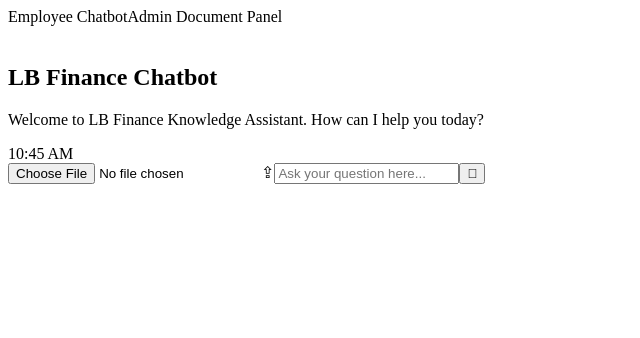
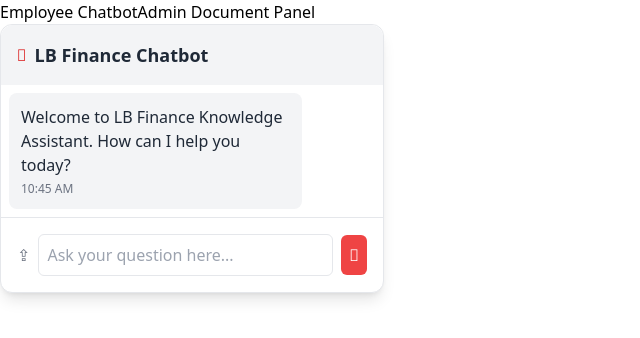
Before and after one commit to LuwinWickramasinghe/RAG-Front-End, an Angular app in the folder RAG_LB/: page /employee-chatbot in a window 1280 px wide. Shown: the top 338 px of the page, without its empty margins (0-640 px from the left). Built offline with nearby package versions, Linux system fonts and the light colour scheme.

Commit message:
Initialize the tailwind css

```diff
--- a/RAG_LB/package.json
+++ b/RAG_LB/package.json
@@ -27,12 +27,15 @@
     "@angular/cli": "^19.0.6",
     "@angular/compiler-cli": "^19.0.0",
     "@types/jasmine": "~5.1.0",
+    "autoprefixer": "^10.4.20",
     "jasmine-core": "~5.4.0",
     "karma": "~6.4.0",
     "karma-chrome-launcher": "~3.2.0",
     "karma-coverage": "~2.2.0",
     "karma-jasmine": "~5.1.0",
     "karma-jasmine-html-reporter": "~2.1.0",
+    "postcss": "^8.4.49",
+    "tailwindcss": "^3.4.17",
     "typescript": "~5.6.2"
   }
 }
--- a/RAG_LB/src/styles.css
+++ b/RAG_LB/src/styles.css
@@ -1 +1,4 @@
 /* You can add global styles to this file, and also import other style files */
+@tailwind base;
+@tailwind components;
+@tailwind utilities;
--- /dev/null
+++ b/RAG_LB/tailwind.config.js
@@ -0,0 +1,11 @@
+/** @type {import('tailwindcss').Config} */
+
+module.exports = {
+  content: [
+    "./src/**/*.{html,ts}", // Include your Angular component files
+  ],
+  theme: {
+    extend: {},
+  },
+  plugins: [],
+};
```
Also changed, not shown: 1 other file (tests, documents, lock files or other folders).
